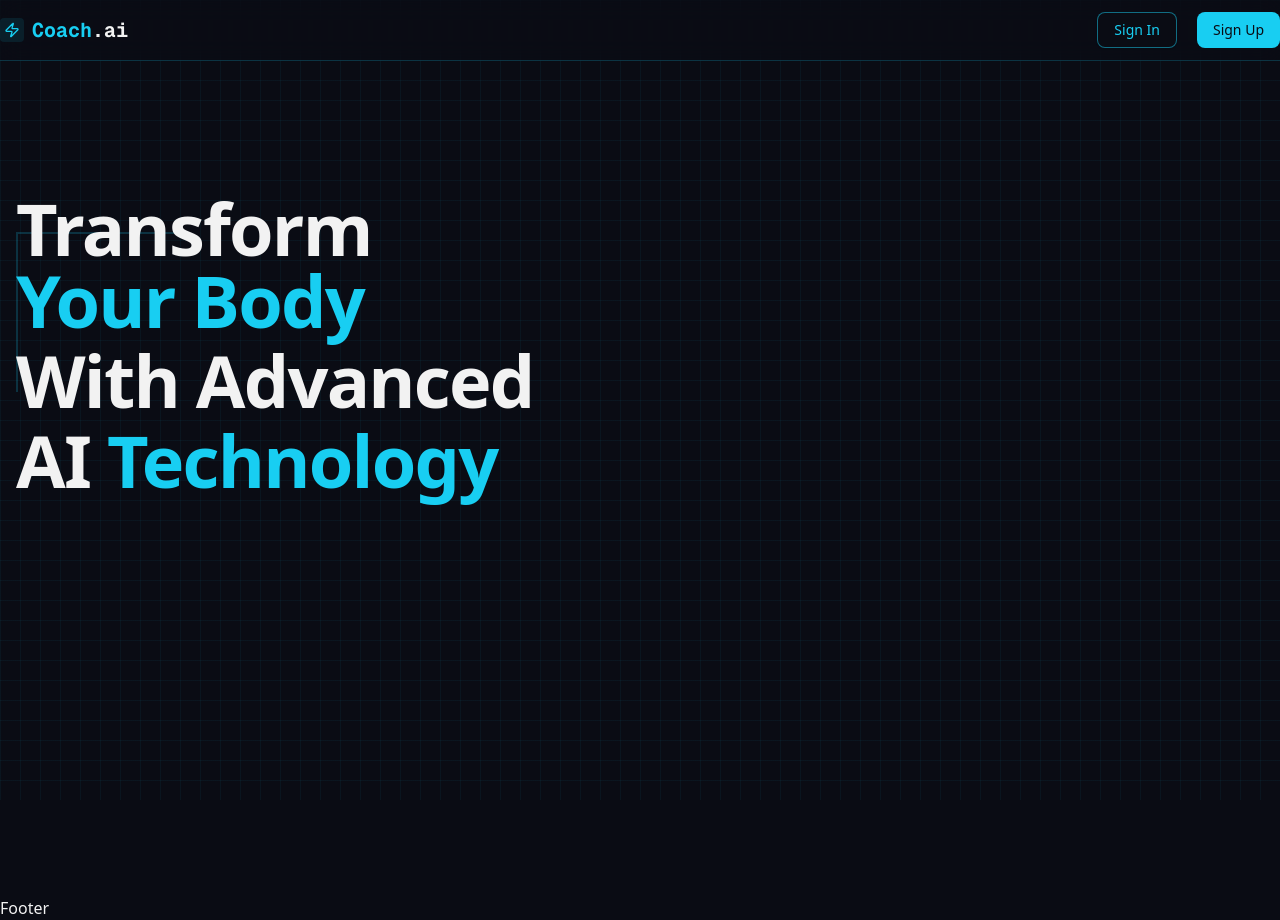
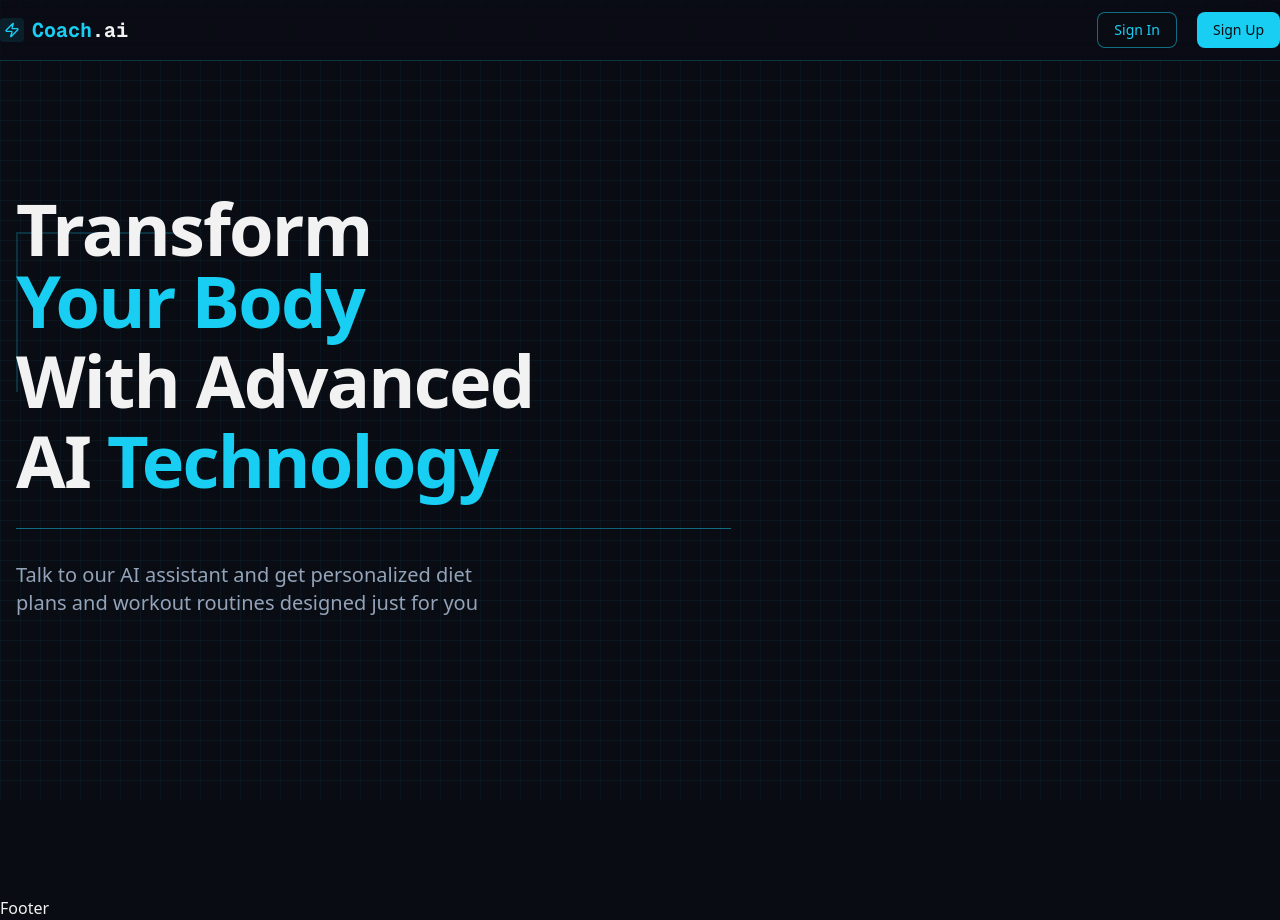
Before and after one commit to iDhruv03/CoachAI, a Next.js app: page / in a window 1280 px wide. Built offline with nearby package versions, Linux system fonts and the light colour scheme; no server answers.

Commit message:
homepage

```diff
--- a/src/app/page.tsx
+++ b/src/app/page.tsx
@@ -26,6 +26,12 @@ const HomePage = () => {
                   <span className="text-primary"> Technology</span>
                 </div>
               </h1>
+
+              {/* Seperator Line */}
+               <div className="h-px w-full bg-gradient-to-r from-primary via-secondary to-primary opacity-50" />
+               <p className="text-xl text-muted-foreground w-2/3">
+               Talk to our AI assistant and get personalized diet plans and workout routines designed just for you
+               </p>
               </div>
 
          </div>
```
